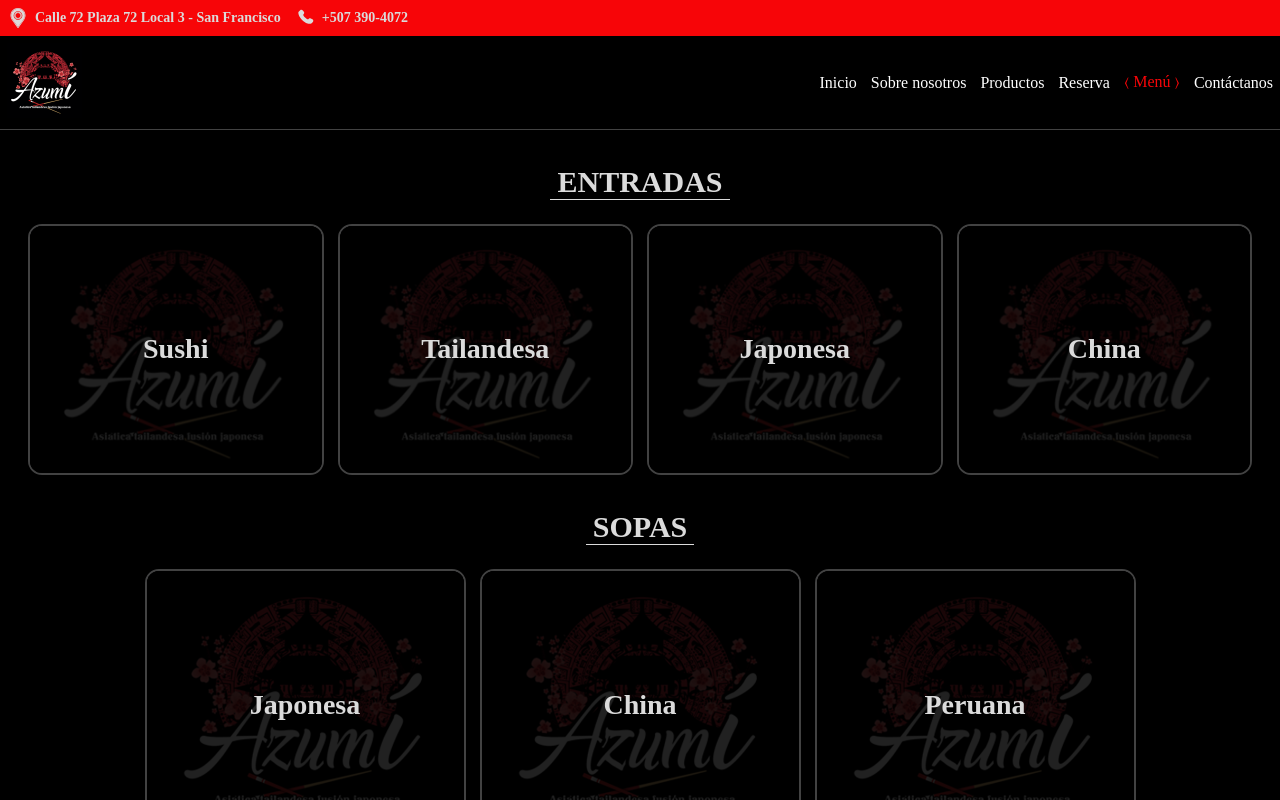
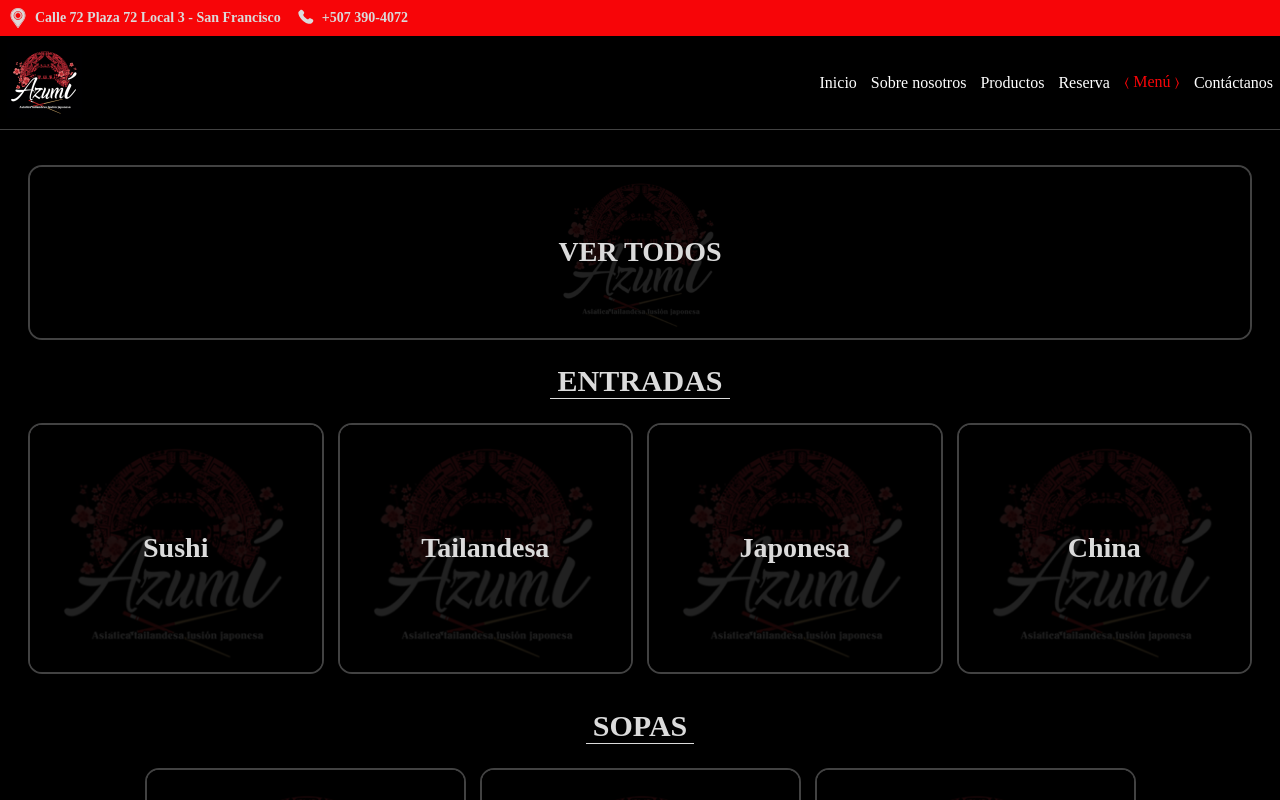
Before and after one commit to jhorman9/azumi-main, a React (Vite) app: page /#/main in a window 1280 px wide. Shown: the top 800 px of the page. Built offline with nearby package versions, Linux system fonts and the light colour scheme; a web font is replaced by a local one.

Commit message:
agregando nuevas

```diff
--- a/src/assets/styles/main.css
+++ b/src/assets/styles/main.css
@@ -1,3 +1,13 @@
+.main .main_see-all .main_see-all-banner .section__card{
+    height: 100%;
+    max-height: 200px;
+    margin: 0 auto 24px;
+}
+
+.main .main_see-all .main_see-all-banner .section__card img{
+    width: revert-layer;
+}
+
 .main .title_main{
     color: var(--white-dark);
     font-size: 30px;
--- a/src/pages/MainPage.jsx
+++ b/src/pages/MainPage.jsx
@@ -27,6 +27,16 @@ const MainPage = () => {
         <link rel='canonical' href={routeActually} />
         <title>Azumi - Men&#250; digital</title>
       </Helmet>
+      <div className='main_see-all'>
+        <div className='main_see-all-banner'>
+          <div className='section__card' onClick={()=> changeRoute('all')}>
+            <img width={200} height={'100%'} src={categoryPNG} alt="Imagen representativa de la categoria japonesa" title='Men&#250; de la categoria japonesa' className='card__image'/>
+            <div className='card__text'>
+              <h3 className='sub-title_main'>VER TODOS</h3>
+            </div>
+          </div>
+        </div>
+      </div>
       <div className='main_entrees'>
         <h2 className='title_main'>ENTRADAS</h2>
         <div className='content__card'>
```
Also changed, not shown: src/App.jsx (+0 -7 lines).
